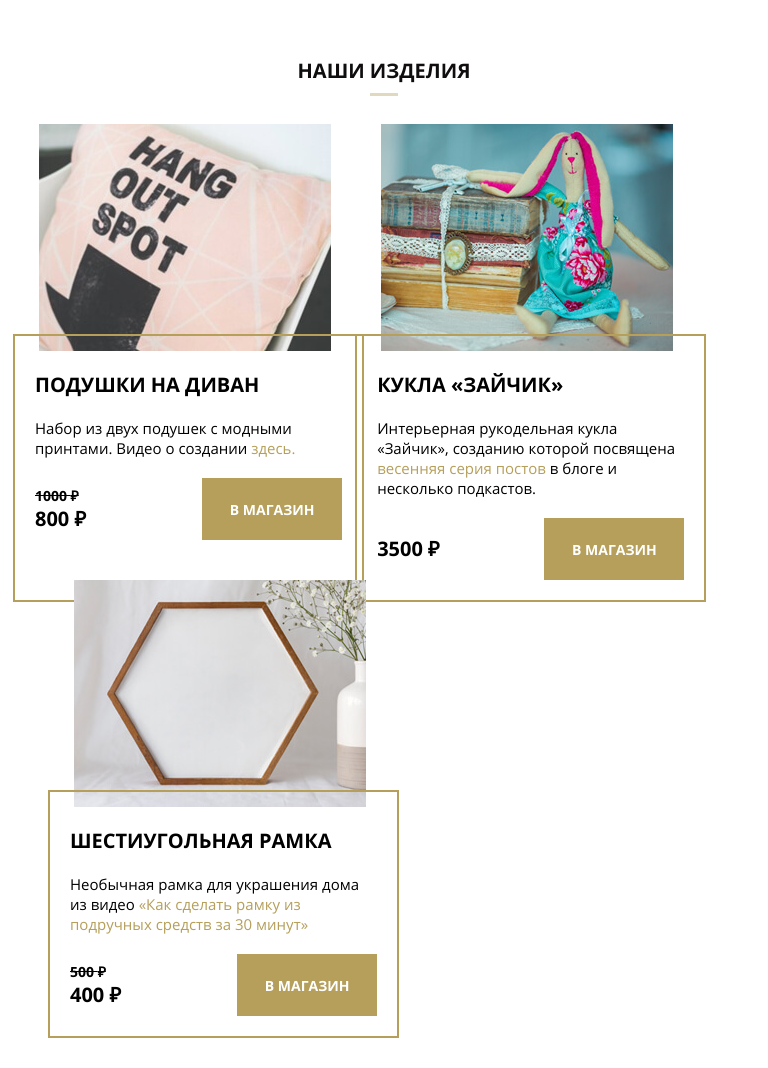
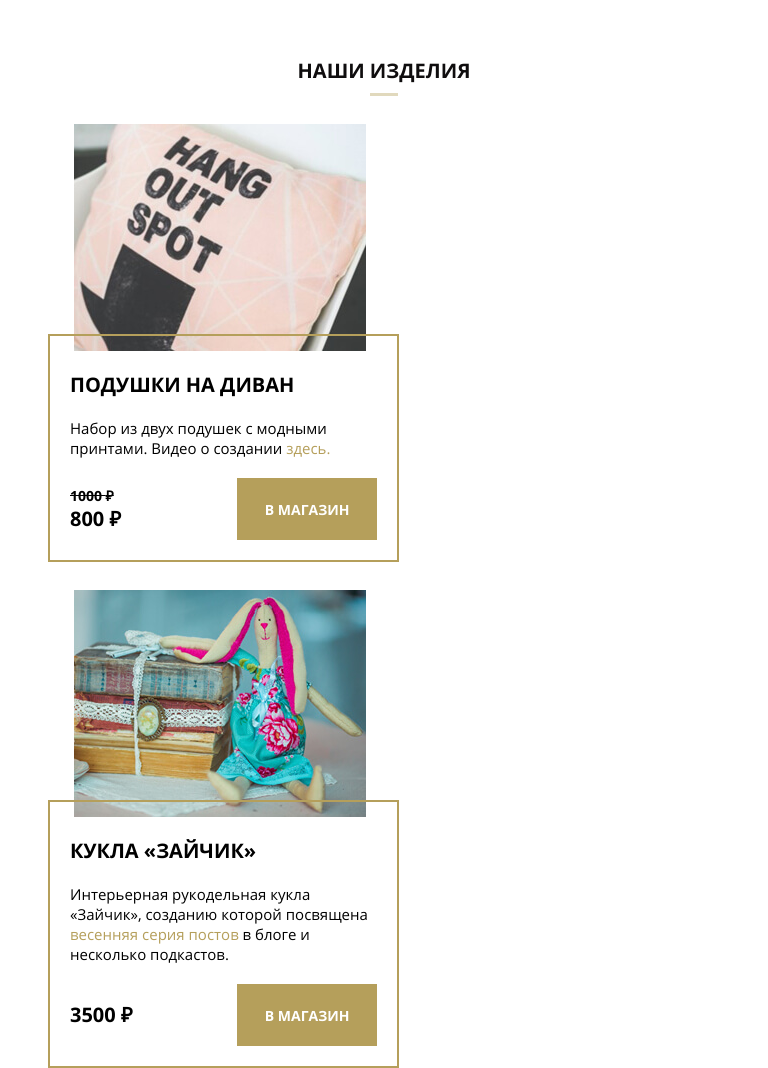
Before and after one commit to MnNsk/MnNsk-Noemi-diplom, a plain HTML site: page index.html in a window 768 px wide. Shown: the part 5574-6642 px from the top of the page. Drawn offline with Linux system fonts and the light colour scheme; files whose address does not match are found by name.

Commit message:
Update style.css

```diff
--- a/css/style.css
+++ b/css/style.css
@@ -945,16 +945,15 @@ label.radio-text {
     margin: auto;
   }
 
+  /* .good_two, .good:first-child {
+    margin: 0;
+  }*/
+
   .good {
     width: 40vw;
     margin-left: 35px;
     margin-right: 35px;
     margin-bottom: 50px;
-  }
-
-
-  .good_two, .good:first-child {
-    margin: 0;
   }
 
   .good_odd {
```
